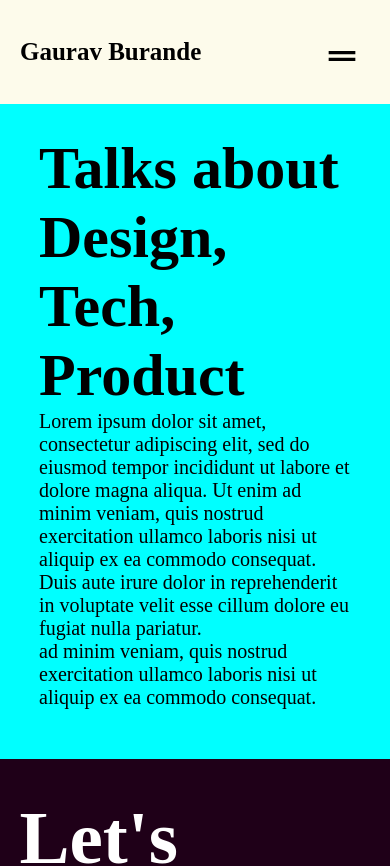
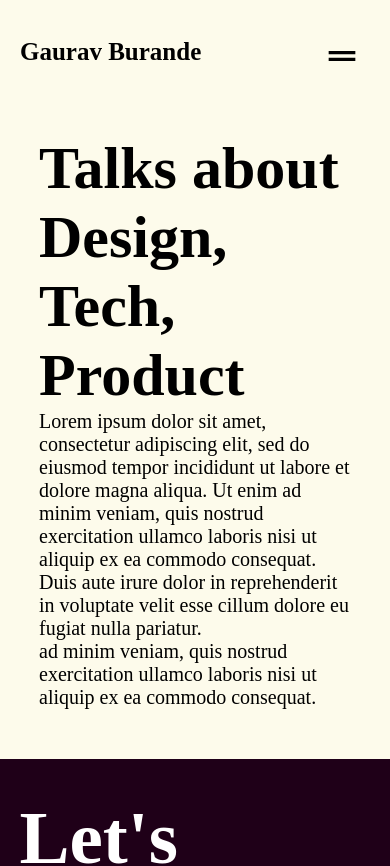
Before and after one commit to gaurav2425/portfolio, a Next.js app: page /WelcomePage in a window 390 px wide. Shown: the top 866 px of the page. Built offline with nearby package versions, Linux system fonts and the light colour scheme; a web font is replaced by a local one.

Commit message:
Navbar Updated

```diff
--- a/styles/Welcomepage.module.css
+++ b/styles/Welcomepage.module.css
@@ -31,7 +31,7 @@
         display: flex;
         flex-direction: column;
         /* height: 500px; */
-        background-color: aqua;
+        /* background-color: aqua; */
         padding-bottom: 50px;
         justify-content: center;
         align-items: center;
```
